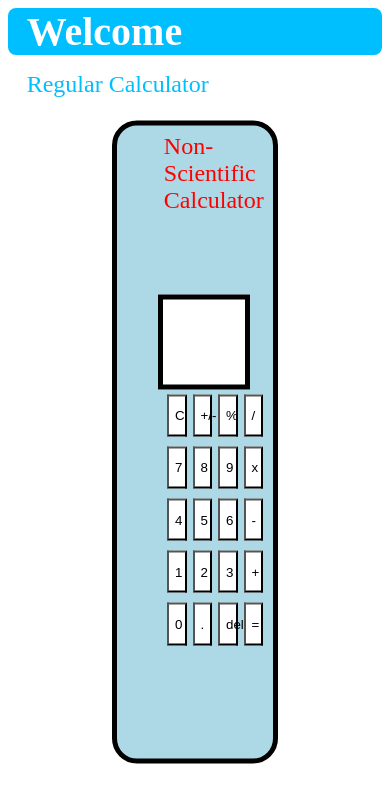
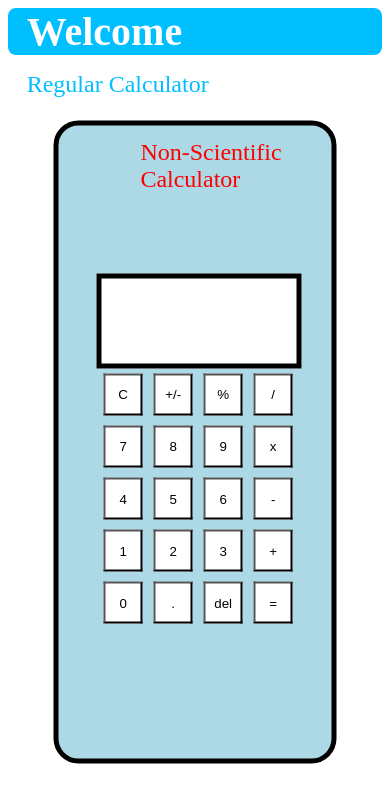
Before and after one commit to monishprojs/calculator, an Angular app: page /nonsci-component in a window 390 px wide. Shown: the top 802 px of the page. Built offline with nearby package versions, Linux system fonts and the light colour scheme.

Commit message:
Added media queries for mobile

```diff
--- a/src/app/pages/nonsci/nonsci.component.scss
+++ b/src/app/pages/nonsci/nonsci.component.scss
@@ -73,3 +73,61 @@
 .button1:hover {
     opacity: 0.5;
 }
+
+@media(max-width: 480px){
+    .calculator {
+            margin-top: 5%;
+            background-color: lightblue;
+            border-style: solid;
+            border-width: 5px;
+            border-radius: 25px;
+            border-color: black;
+            float: center;
+            width: 70vw;
+            height: 75vh;
+            position: fixed;
+            top: 50%;
+            left: 50%;
+            transform: translate(-50%, -50%);
+        }
+
+        .results {
+            color: red;
+            font-size: 150%;
+            padding-top: 5%;
+            padding-left: 30%;
+        }
+
+        .box {
+            background-color: white;
+            color: red;
+            border-style: solid;
+            border-width: 5px;
+            border-color: black;
+            width: 50vw;
+            height: 10vh;
+            margin-left: -23%;
+            display: flex;
+        }
+
+        .button {
+            width: 10vw;
+            height: 5vh;
+            margin-right: 5px;
+        }
+
+        .row {
+            display: flex;
+            flex-wrap: wrap;
+            padding: 0px;
+            border-radius: 0px;
+            margin-left: 12.5%;
+            width: 80%;
+            }
+
+                /* Create two equal columns that sits next to each other */
+        .column {
+            flex: 100%;
+            margin: 5px;
+            }
+}
```
